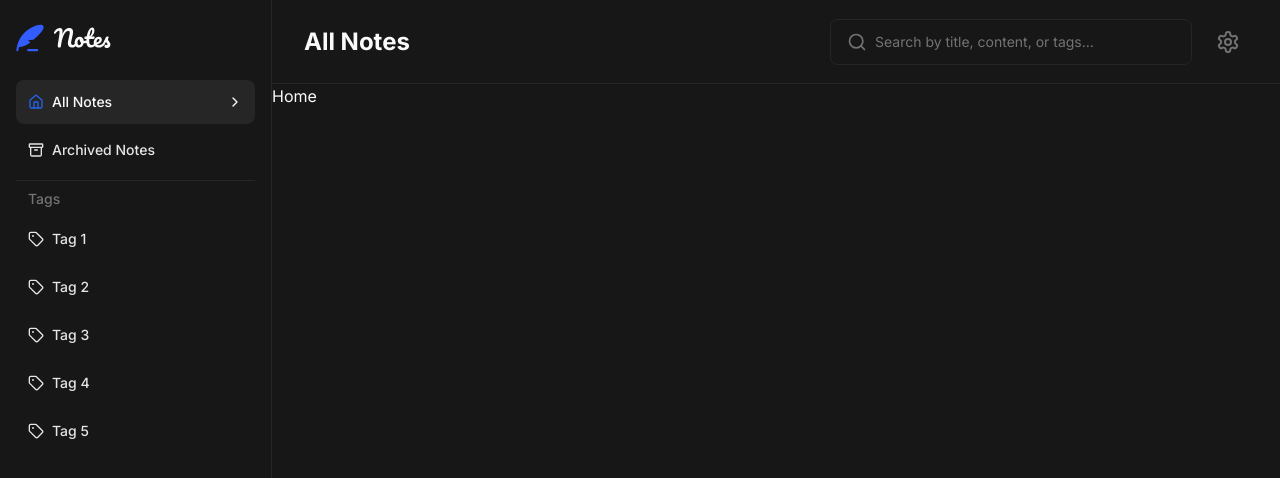
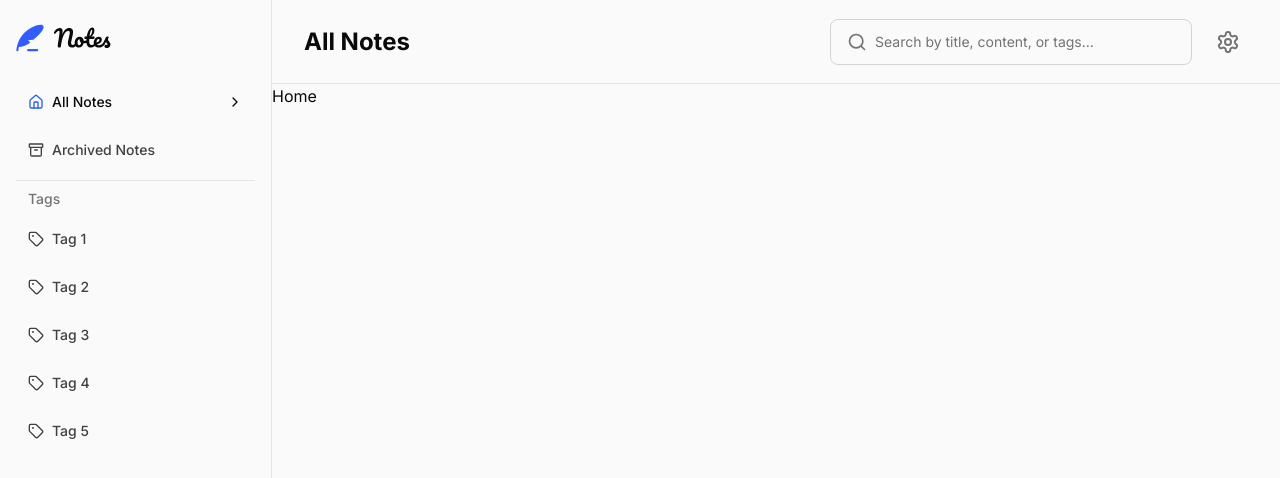
Before and after one commit to leonan123/fm-taking-note-fullstack, a Next.js app: page / in a window 1280 px wide. Shown: the top 478 px of the page. Built offline with nearby package versions, Linux system fonts and the light colour scheme.

Commit message:
feat: add active status to settings link

```diff
--- a/src/_components/header.tsx
+++ b/src/_components/header.tsx
@@ -47,7 +47,8 @@ export function Header() {
 
         <Link
           href="/settings"
-          className="p-2 text-neutral-500 transition-colors hover:text-neutral-400 dark:hover:text-neutral-400"
+          data-active={pathname === '/settings'}
+          className="rounded-lg p-2 text-neutral-500 transition-colors hover:text-neutral-400 data-[active=true]:bg-neutral-300/70 data-[active=true]:text-blue-600 dark:hover:text-neutral-400 dark:data-[active=true]:bg-neutral-800 dark:data-[active=true]:text-blue-600"
         >
           <span className="sr-only">Settings</span>
           <SettingsIcon size={24} />
--- a/src/app/layout.tsx
+++ b/src/app/layout.tsx
@@ -18,12 +18,13 @@ export default function RootLayout({
   children: React.ReactNode
 }>) {
   return (
-    <html lang="en" className="dark" data-font="sans">
+    <html lang="en" className="light" data-font="sans">
       <body
         className={`${inter.variable} ${notoSerif.variable} ${sourceCodePro.variable} h-screen antialiased`}
       >
         <div className="flex h-full">
           <Sidebar />
+
           <div className="flex-1">
             <Header />
             {children}
```
